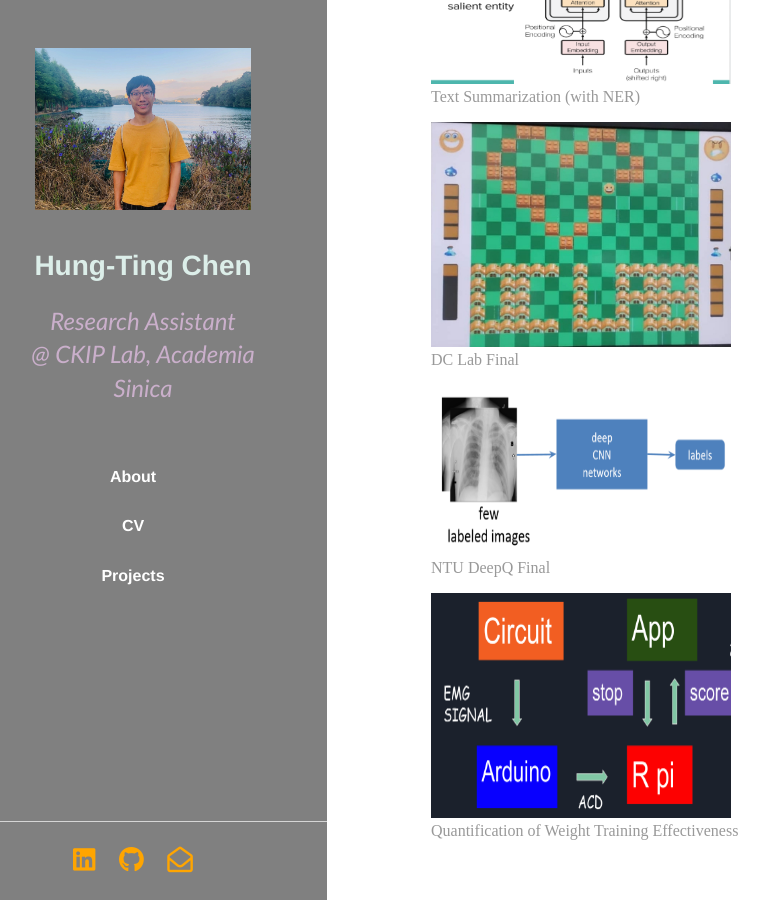
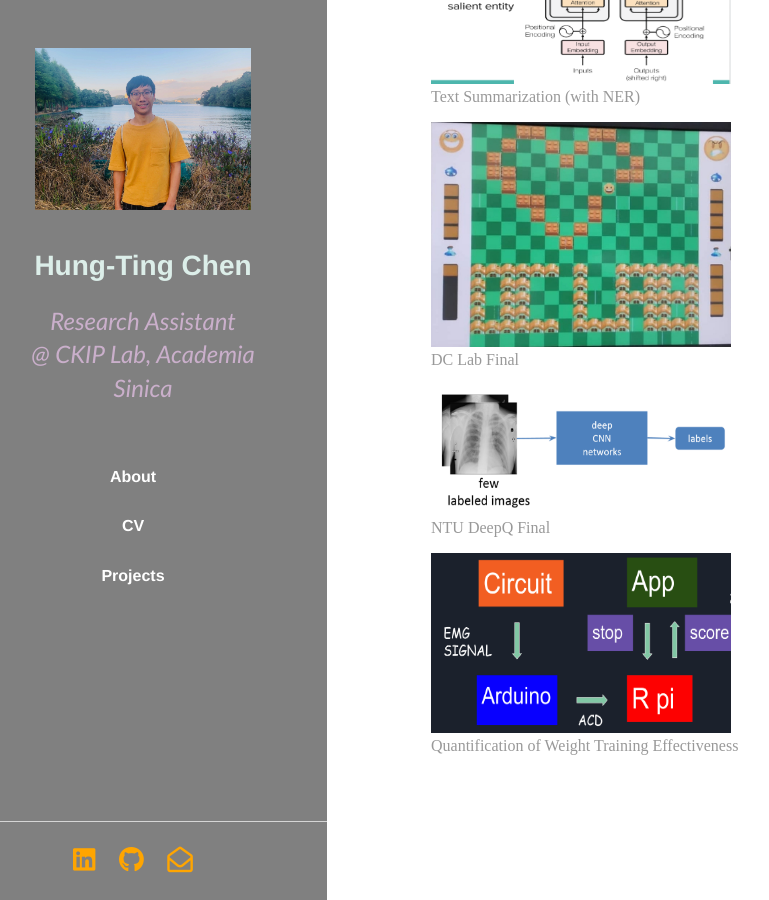
Before and after one commit to timchen0618/timchen0618.github.io, a Jekyll site: the page index.html, which Jekyll copies as it is, in a window 1280 px wide and 900 px high, scrolled down 1582 px. Shown: the whole window, without its empty margins (41-810 px from the left). Built offline with Jekyll 4.4.1, drawn with Linux system fonts in a browser that asks for light colours; nearby versions of some CDN libraries.

Commit message:
modify image

```diff
--- a/index.html
+++ b/index.html
@@ -103,14 +103,14 @@
 
                     <a href="https://docs.google.com/presentation/d/1RGUp9G6mJnxnQeYMiSHpP6at9ORf-S44gmOGI7Ee18s/edit?usp=sharing">
                         <figure>
-                            <img alt="NTU DeepQ Final" src="images/deepq.png" width="300" height="170">
+                            <img alt="NTU DeepQ Final" src="images/deepq.png" width="300" height="130">
                             <figcaption> NTU DeepQ Final </figcaption>
                         </figure>
                     </a>
 
                     <a href="https://docs.google.com/presentation/d/1MVmCK1WTk4WQcBXrF9yXl1kT6lhuS0HlpOf-Vjkt9s4/edit?usp=sharing">
                         <figure>
-                            <img alt="Quantification of Weight Training Effectiveness" src="images/emg.png" width="300" height="225">
+                            <img alt="Quantification of Weight Training Effectiveness" src="images/emg.png" width="300" height="180">
                             <figcaption> Quantification of Weight Training Effectiveness </figcaption>
                         </figure>
                     </a>
```
